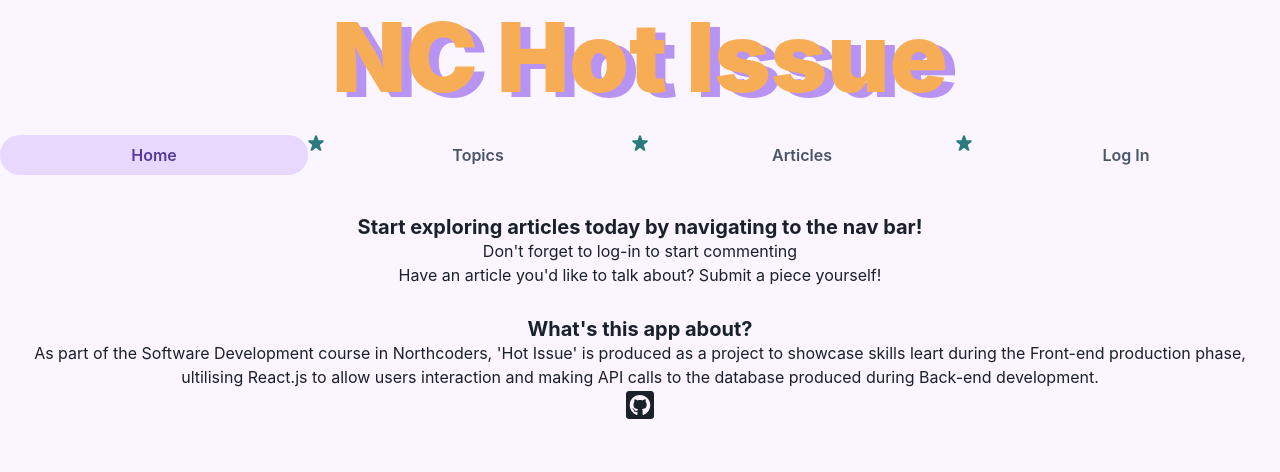
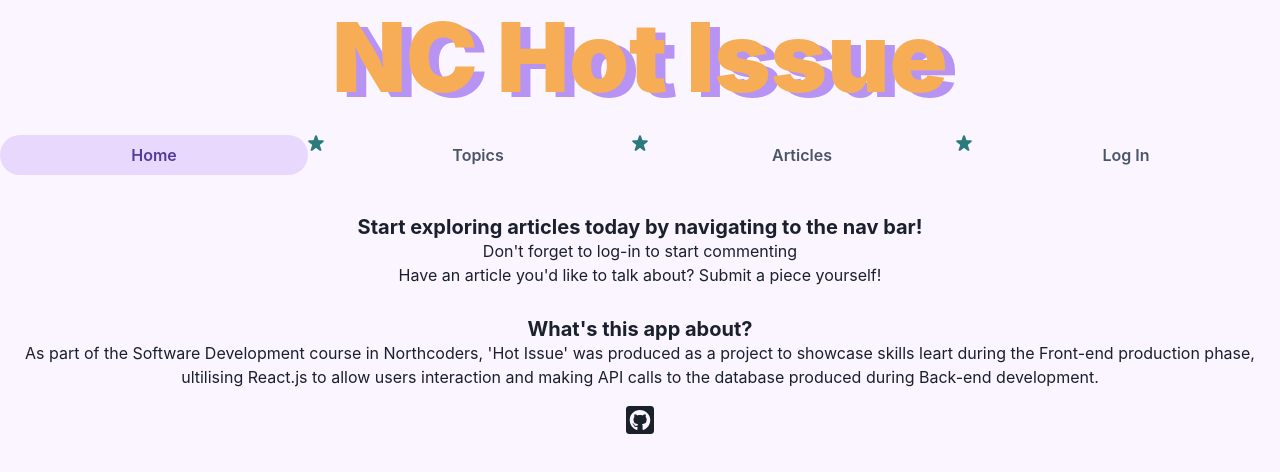
Before and after one commit to berri-puff/fe-nc-news, a React (Vite) app: page / in a window 1280 px wide. Shown: the top 472 px of the page. Built offline with nearby package versions, Linux system fonts and the light colour scheme.

Commit message:
minor corrections for introduction and styling of github icon

```diff
--- a/components/welcome-page.jsx
+++ b/components/welcome-page.jsx
@@ -13,7 +13,7 @@ const Welcome = () => {
         </section>
      <section className="introduction">
              <Heading size='md'>What's this app about?</Heading>
-    <p>As part of the Software Development course in Northcoders, 'Hot Issue' is produced as a project to showcase skills leart during the Front-end production phase, ultilising React.js to allow users interaction and making API calls to the database produced during Back-end development.</p>
+    <p>As part of the Software Development course in Northcoders, 'Hot Issue' was produced as a project to showcase skills leart during the Front-end production phase, ultilising React.js to allow users interaction and making API calls to the database produced during Back-end development.</p>
     <a href='https://github.com/berri-puff/fe-nc-news' target='_blank'className="github-icon"><FaGithubSquare style={{fontSize: '2em'}} /></a>
      </section>
 
--- a/src/App.css
+++ b/src/App.css
@@ -28,6 +28,7 @@
 }
 
 .github-icon{
+    margin: 15px;
     display: inline-block;
     text-align: center;
 }
```
